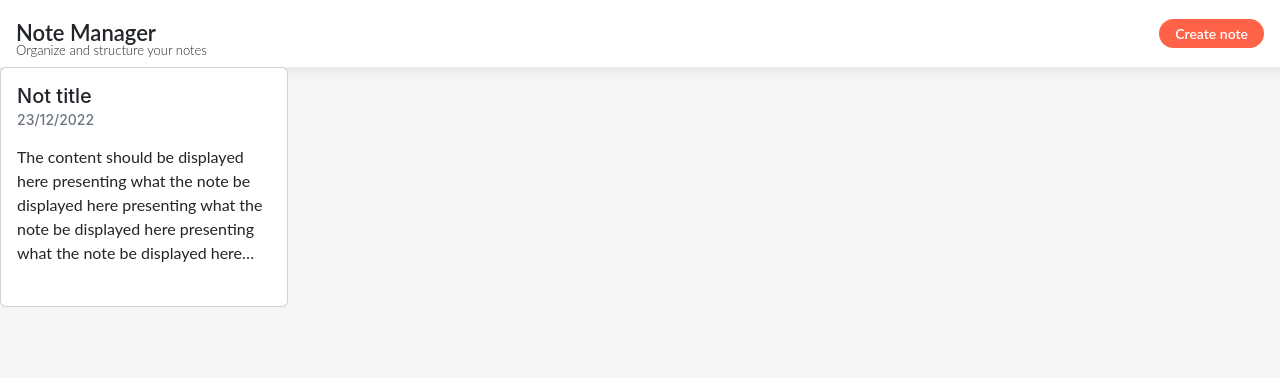
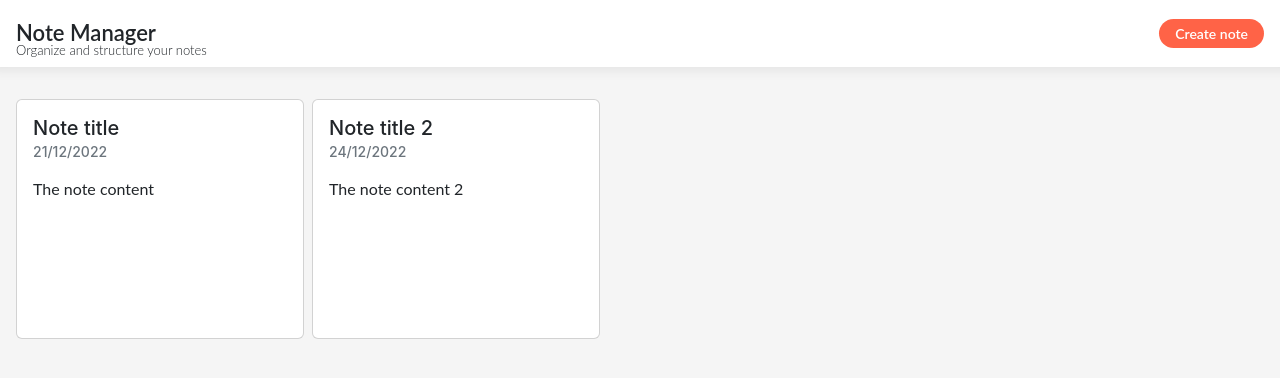
Before and after one commit to 47leonel-wabo/r18-react-redux, a React (Create React App) app: page / in a window 1280 px wide. Shown: the top 378 px of the page. Built offline with nearby package versions, Linux system fonts and the light colour scheme; data requests are answered from the project's data file.

Commit message:
Presenting notes into a list container

```diff
--- a/db.json
+++ b/db.json
@@ -5,6 +5,12 @@
       "title": "Note title",
       "content": "The note content",
       "created_at": "21/12/2022"
+    },
+    {
+      "id": 2,
+      "title": "Note title 2",
+      "content": "The note content 2",
+      "created_at": "24/12/2022"
     }
   ]
 }
--- a/src/components/card/card.module.css
+++ b/src/components/card/card.module.css
@@ -1,5 +1,6 @@
 .container {
   cursor: pointer;
+  margin-right: 8px;
 }
 .sub {
   font-size: 14px;
--- /dev/null
+++ b/src/container/notes-list/NotesList.jsx
@@ -0,0 +1,22 @@
+import React from "react";
+import style from "./list.module.css";
+import NoteCard from "../../components/card/NoteCard";
+
+const NotesList = ({ notes, handleClick, handleDelete }) => {
+  return (
+    <div className={style.container}>
+      {notes.map((note) => (
+        <NoteCard
+          key={note.id}
+          title={note.title}
+          subTitle={note.created_at}
+          content={note.content}
+          clickActionHandler={() => handleClick(note)}
+          deleteActionHandler={() => handleDelete(note)}
+        />
+      ))}
+    </div>
+  );
+};
+
+export default NotesList;
--- /dev/null
+++ b/src/container/notes-list/list.module.css
@@ -0,0 +1,5 @@
+.container {
+  display: flex;
+  padding: 0 16px;
+  margin-top: 32px;
+}
--- a/src/pages/overview/Notes.jsx
+++ b/src/pages/overview/Notes.jsx
@@ -1,16 +1,21 @@
 import React from "react";
-import NoteCard from "../../components/card/NoteCard";
+import { useSelector } from "react-redux";
+import NotesList from "../../container/notes-list/NotesList";
+import { notesSelector } from "../../store/note/note-slice";
 import style from "./notes.module.css";
 
 const Notes = () => {
+  const notes = useSelector(notesSelector);
+
+  const handleClick = (note) => alert(`Navigate to note details ${note.id}`);
+  const handleDelete = (note) => alert(`Delete note ${note.id}`);
+
   return (
     <div className={style.container}>
-      <NoteCard
-        title={`Not title`}
-        subTitle={`23/12/2022`}
-        content={`The content should be displayed here presenting what the note be displayed here presenting what the note be displayed here presenting what the note be displayed here presenting what the note is all about and how it should be red or precess in order to accomplish this task, i know this is lot of talk (it's made on purpose) stop!`}
-        clickActionHandler={() => alert("Navigate to note details")}
-        deleteActionHandler={() => alert("Delete note")}
+      <NotesList
+        notes={notes}
+        handleClick={handleClick}
+        handleDelete={handleDelete}
       />
     </div>
   );
--- a/src/pages/overview/notes.module.css
+++ b/src/pages/overview/notes.module.css
@@ -0,0 +1,3 @@
+.container {
+  display: flex;
+}
```
